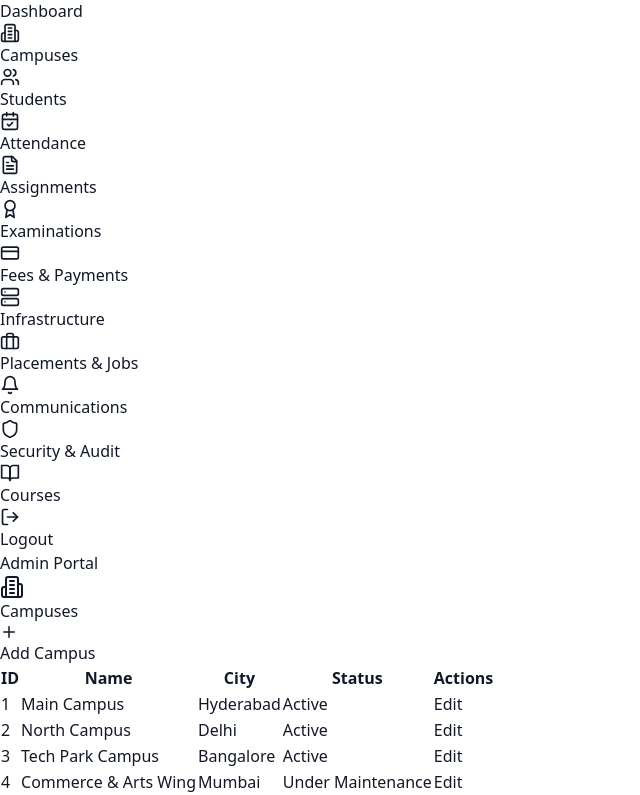
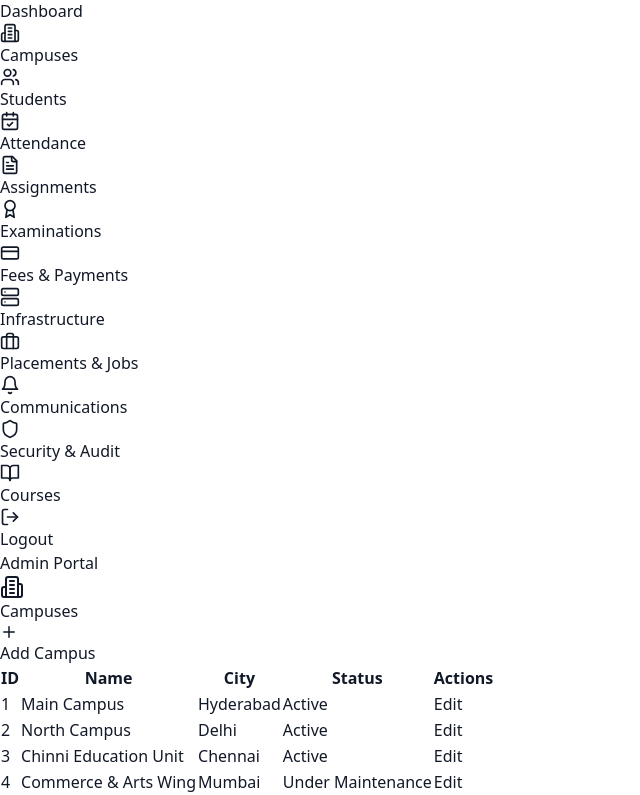
Before and after one commit to rachapudiavinash99-ops/Smart-Education-University-Management-System, a React (Vite) app in the folder frontend/: page /dashboard/campuses in a window 1280 px wide. Shown: the part 718-1513 px from the top of the page, without its empty margins (0-640 px from the left). Built offline with nearby package versions, Linux system fonts and the light colour scheme.

Commit message:
feat: replace Tech Park with Chinni Education Unit

```diff
--- a/frontend/src/pages/university/Campuses.tsx
+++ b/frontend/src/pages/university/Campuses.tsx
@@ -6,7 +6,7 @@ const Campuses = () => {
   const [campuses, setCampuses] = useState([
     { id: 1, name: 'Main Campus', city: 'Hyderabad', status: 'Active' },
     { id: 2, name: 'North Campus', city: 'Delhi', status: 'Active' },
-    { id: 3, name: 'Tech Park Campus', city: 'Bangalore', status: 'Active' },
+    { id: 3, name: 'Chinni Education Unit', city: 'Chennai', status: 'Active' },
     { id: 4, name: 'Commerce & Arts Wing', city: 'Mumbai', status: 'Under Maintenance' },
   ]);
 
```
